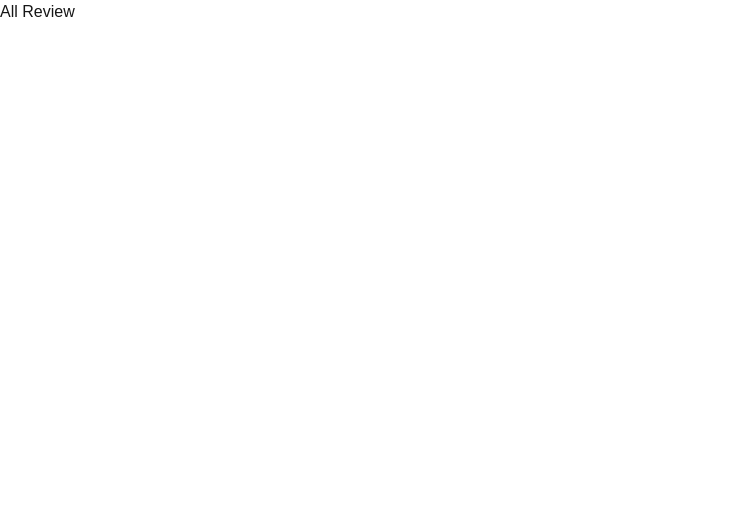
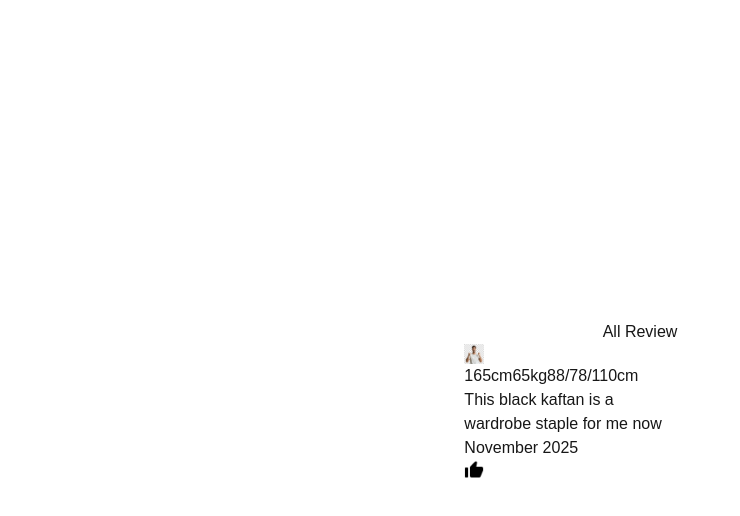
Before and after one commit to vincentsim01/WeRent-frontend, a Next.js app: page /review in a window 1280 px wide. Shown: the top 516 px of the page, without its empty margins (0-740 px from the left). Built offline with nearby package versions, Linux system fonts and the light colour scheme.

Commit message:
add: all review placeholder

```diff
--- /dev/null
+++ b/app/component/Review/Page.tsx
@@ -0,0 +1,21 @@
+import { memo } from 'react';
+
+const Page = () => {
+  return (
+    <div>
+        <div className='w-[60%]'>
+            <img src='./thumbnail.jpg' alt='thumbnail' className='w-[20px] h-[20px]' />
+            <span>165cm</span><span>65kg</span><span>88/78/110cm</span>
+            <div>This black kaftan is a wardrobe staple for me now</div>
+            <p>November 2025</p>
+        </div>
+        <div className='w-[30%]'>
+            <img src='./thumb up.png' alt='thumbnail' className='w-[20px] h-[20px]' />
+
+        </div>
+
+    </div>
+  );
+};
+
+export default Page;
--- a/app/review/page.js
+++ /dev/null
@@ -1,11 +0,0 @@
-import { memo } from 'react';
-
-const Page = () => {
-  return (
-    <div>
-      <h2>All Review</h2>
-    </div>
-  );
-};
-
-export default Page;
--- /dev/null
+++ b/app/review/page.tsx
@@ -0,0 +1,13 @@
+import { memo } from 'react';
+import Review from '../component/Review/Page';
+
+const Page = () => {
+  return (
+    <div className="flex flex-col items-center justify-center h-screen p-5">
+      <h2>All Review</h2>
+      <Review />
+    </div>
+  );
+};
+
+export default Page;
```
Also changed, not shown: public/thumb up.png (added), public/thumbnail.jpg (added).
